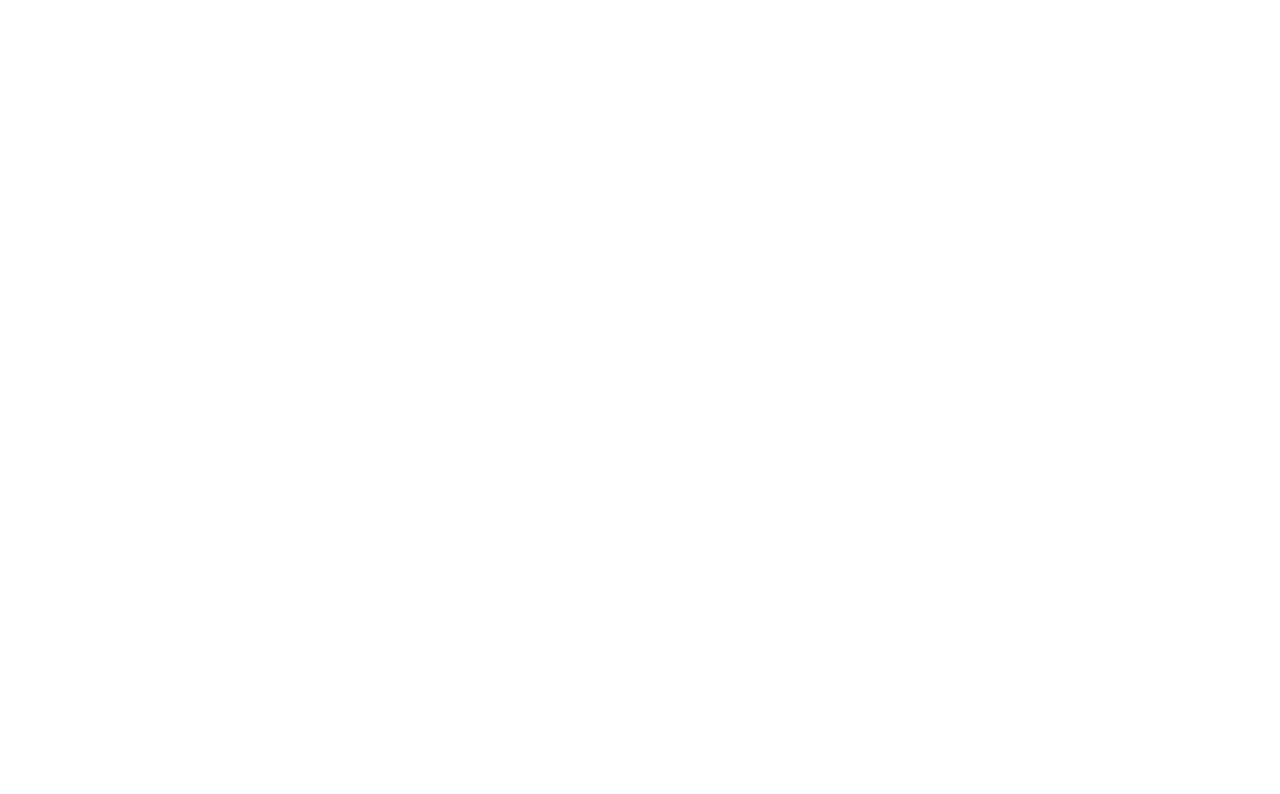
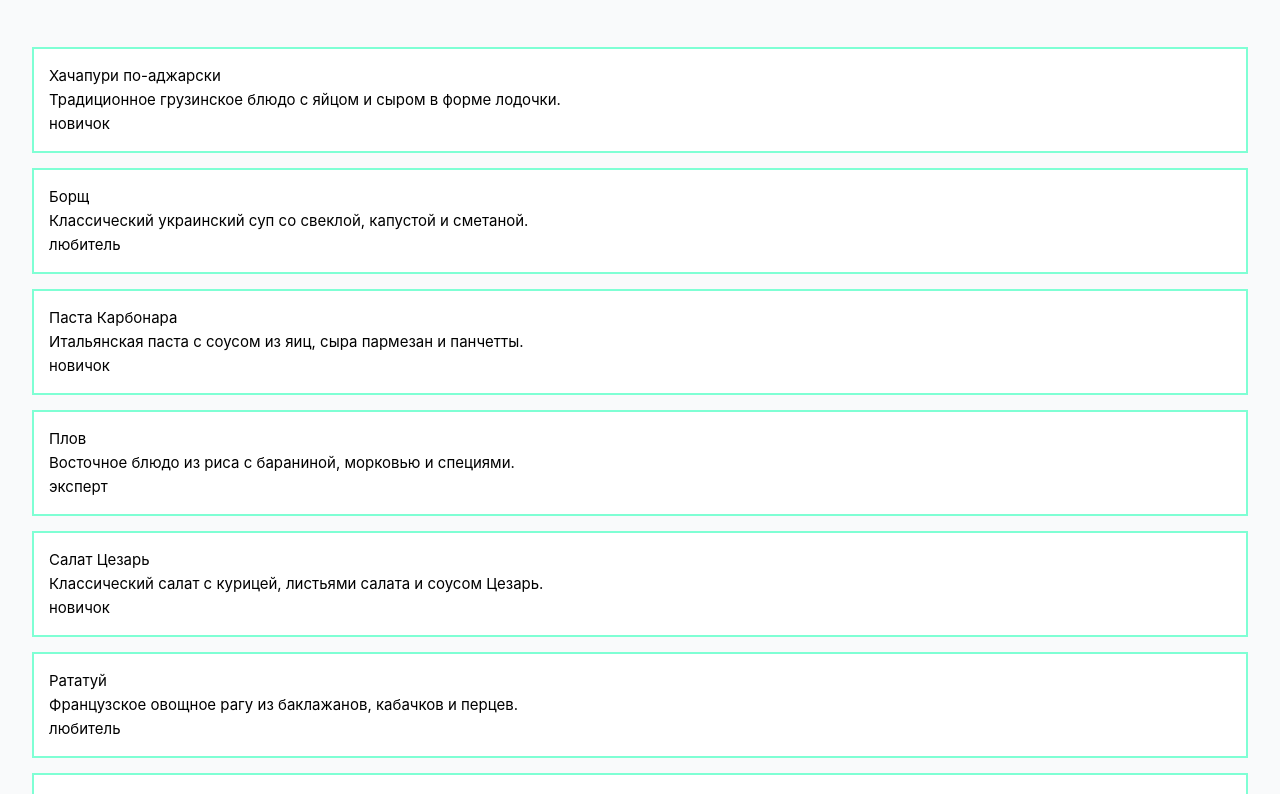
Before and after one commit to golubTolik/CookFlow, a Vue app: page / in a window 1280 px wide. Shown: the top 794 px of the page. Built offline with nearby package versions, Linux system fonts and the light colour scheme.

Commit message:
добавлен простой список рецептов и заменены все стили на tailwind

```diff
--- a/index.html
+++ b/index.html
@@ -6,8 +6,8 @@
     <meta name="viewport" content="width=device-width, initial-scale=1.0">
     <title>Vite App</title>
   </head>
-  <body>
-    <div id="app"></div>
+  <body class="!bg-gray-50">
+    <div id="app" ></div>
     <script type="module" src="/src/main.js"></script>
   </body>
 </html>
--- a/package.json
+++ b/package.json
@@ -22,6 +22,8 @@
     "@vue/test-utils": "^2.4.6",
     "gh-pages": "^6.3.0",
     "jsdom": "^26.0.0",
+    "prettier": "^3.5.3",
+    "prettier-plugin-tailwindcss": "^0.6.12",
     "vite": "^6.2.4",
     "vite-plugin-vue-devtools": "^7.7.2",
     "vitest": "^3.1.1"
--- a/src/App.vue
+++ b/src/App.vue
@@ -1,9 +1,101 @@
 <script >
+import List from './components/List.vue';
 
+export default {
+    components:{
+        List
+    },
+    data() {
+        return{
+            dishes : [
+                {
+                    id: 1,
+                    name: "Хачапури по-аджарски",
+                    description: "Традиционное грузинское блюдо с яйцом и сыром в форме лодочки.",
+                    cuisine: "Грузинская",
+                    difficulty: "новичок",
+                    cookingTime: 40
+                },
+                {
+                    id: 2,
+                    name: "Борщ",
+                    description: "Классический украинский суп со свеклой, капустой и сметаной.",
+                    cuisine: "Русская",
+                    difficulty: "любитель",
+                    cookingTime: 90
+                },
+                {
+                    id: 3,
+                    name: "Паста Карбонара",
+                    description: "Итальянская паста с соусом из яиц, сыра пармезан и панчетты.",
+                    cuisine: "Средиземноморская",
+                    difficulty: "новичок",
+                    cookingTime: 25
+                },
+                {
+                    id: 4,
+                    name: "Плов",
+                    description: "Восточное блюдо из риса с бараниной, морковью и специями.",
+                    cuisine: "Узбекская",
+                    difficulty: "эксперт",
+                    cookingTime: 120
+                },
+                {
+                    id: 5,
+                    name: "Салат Цезарь",
+                    description: "Классический салат с курицей, листьями салата и соусом Цезарь.",
+                    cuisine: "Американская",
+                    difficulty: "новичок",
+                    cookingTime: 20
+                },
+                {
+                    id: 6,
+                    name: "Рататуй",
+                    description: "Французское овощное рагу из баклажанов, кабачков и перцев.",
+                    cuisine: "Французская",
+                    difficulty: "любитель",
+                    cookingTime: 60
+                },
+                {
+                    id: 7,
+                    name: "Том Ям",
+                    description: "Острый тайский суп с креветками, грибами и кокосовым молоком.",
+                    cuisine: "Тайская",
+                    difficulty: "эксперт",
+                    cookingTime: 45
+                },
+                {
+                    id: 8,
+                    name: "Оливье",
+                    description: "Традиционный русский салат с колбасой, картофелем и майонезом.",
+                    cuisine: "Русская",
+                    difficulty: "новичок",
+                    cookingTime: 30
+                },
+                {
+                    id: 9,
+                    name: "Суши Калифорния",
+                    description: "Роллы с крабом, авокадо и огурцом, обернутые икрой тобико.",
+                    cuisine: "Японская",
+                    difficulty: "любитель",
+                    cookingTime: 50
+                }
+            ]
+        }
+    }
+}
 </script>
 
 <template>
+    <header class="">
 
+    </header>
+    <body class="!bg-gray-50">
+        <List  v-bind:recipes="dishes"></List>
+    </body>
+    <footer class="">
+
+    </footer>
 </template>
 
 <style scoped>
--- a/src/assets/main.css
+++ b/src/assets/main.css
@@ -1,5 +1,6 @@
 @import './base.css';
 @import "tailwindcss";
+
 
 #app {
   max-width: 1280px;
@@ -8,21 +9,7 @@
   font-weight: normal;
 }
 
-a,
-.green {
-  text-decoration: none;
-  color: hsla(160, 100%, 37%, 1);
-  transition: 0.4s;
-  padding: 3px;
-}
-
-@media (hover: hover) {
-  a:hover {
-    background-color: hsla(160, 100%, 37%, 0.2);
-  }
-}
-
-@media (min-width: 1024px) {
+/* @media (max-width: 1024px) {
   body {
     display: flex;
     place-items: center;
@@ -33,4 +20,4 @@
     grid-template-columns: 1fr 1fr;
     padding: 0 2rem;
   }
-}
+} */
--- /dev/null
+++ b/src/components/List.vue
@@ -0,0 +1,29 @@
+<script>
+import ListItem from './ListItem.vue';
+export default {
+  components: {
+    ListItem
+  },
+  props: {
+    recipes: {
+      type: Array,
+      required: true
+    }
+  }
+}
+</script>
+
+<template>
+  <div class="justify-center flex-column" >
+    <ListItem
+        v-for="recipe in recipes"
+        :key="recipe.id"
+        :recipe="recipe"
+    />
+  </div>
+
+</template>
+
+<style scoped>
+
+</style>
--- /dev/null
+++ b/src/components/ListItem.vue
@@ -0,0 +1,27 @@
+<script>
+export default {
+  props: {
+    recipe: {
+      type: Object,
+      required: true
+    }
+  }
+}
+</script>
+
+<template>
+  <div class="p-[15px] !mt-[15px] border-2 border-[#7FFFD4] bg-white text-black" >
+    <!-- <svg class="h-[1lh] w-5.5 shrink-0" viewBox="0 0 22 22" fill="none" stroke-linecap="square">
+        <circle cx="11" cy="11" r="11" class="fill-sky-400/25" />
+        <circle cx="11" cy="11" r="10.5" class="stroke-sky-400/25" />
+        <path d="M8 11.5L10.5 14L14 8" class="stroke-sky-800 dark:stroke-sky-300" />
+    </svg> -->
+    <div>{{ recipe.name }}</div>
+    <div>{{ recipe.description }}</div>
+    <div>{{ recipe.difficulty }}</div>
+  </div>
+</template>
+
+<style scoped>
+
+</style>
```
Also changed, not shown: 1 other file (tests, documents, lock files or other folders).
